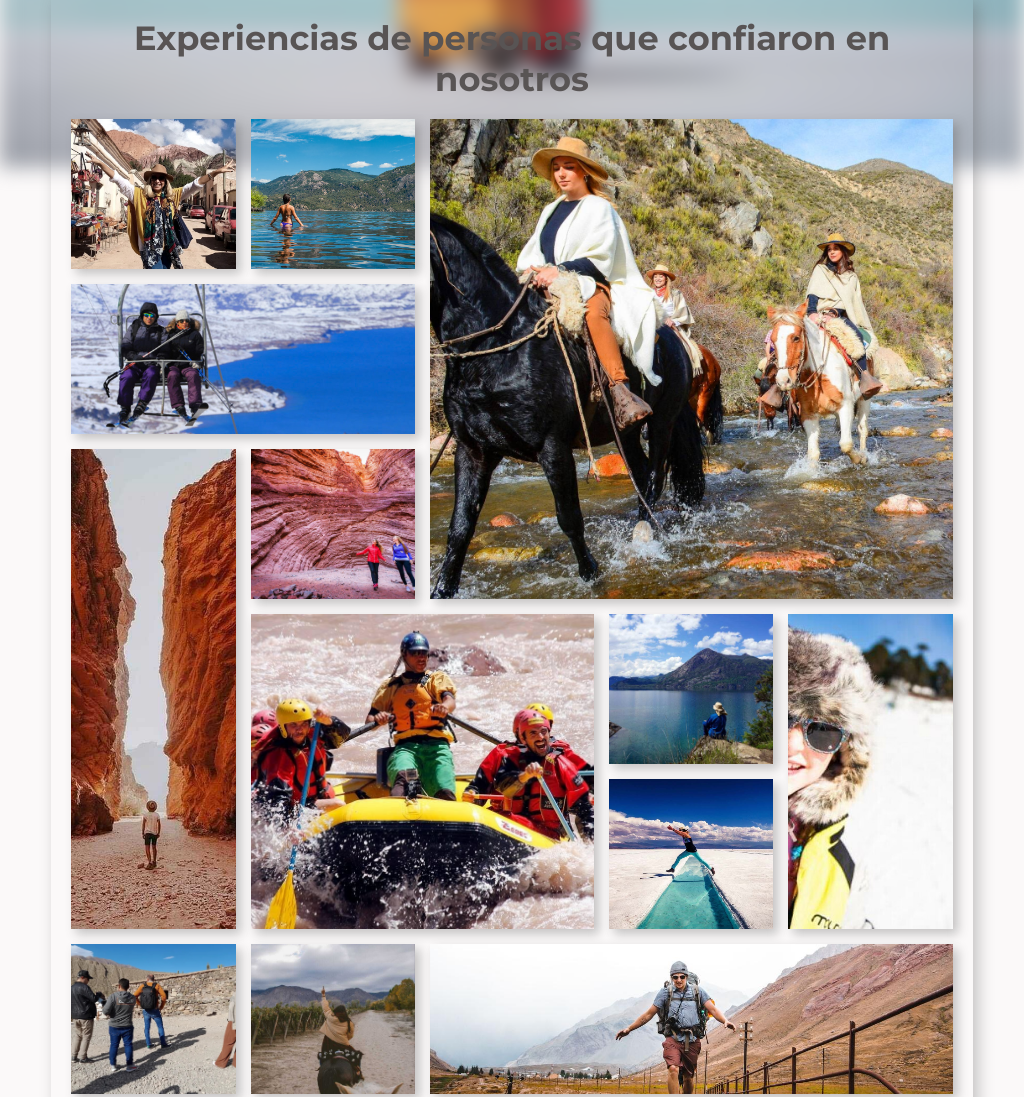
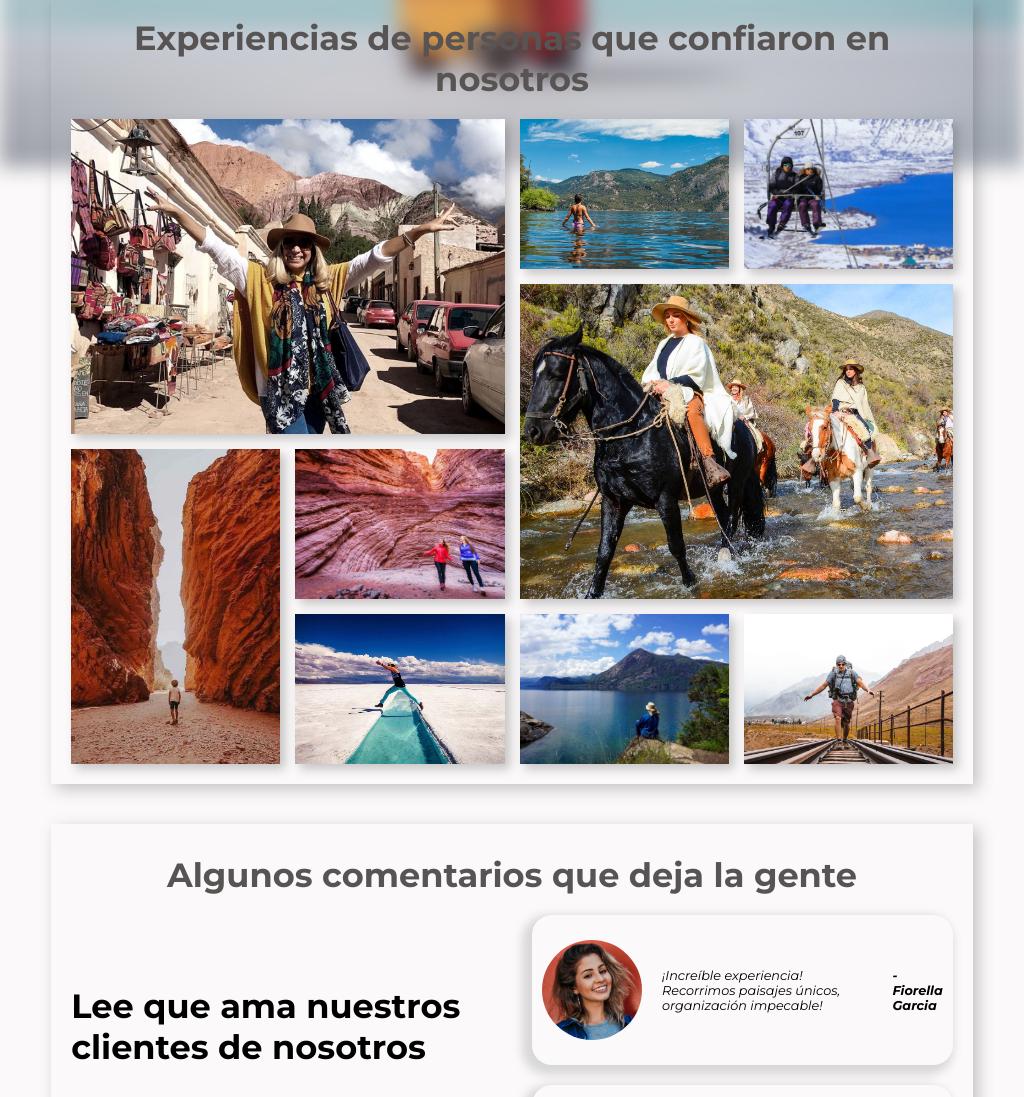
Before and after one commit to JoaquinRivas10/Proyecto-VIAJARG---Joaquin-Rivas, a plain HTML site: page index.html in a window 1024 px wide. Shown: the part 633-1730 px from the top of the page. Drawn offline with Linux system fonts and the light colour scheme; a web font is replaced by a local one.

Commit message:
PreEntrega2 Version4
Nuevos cambios en la galeria de fotos del INDEX

```diff
--- a/css/style.css
+++ b/css/style.css
@@ -188,7 +188,7 @@ li:hover {
 
 .experienciasContenedor {
     display: grid;
-    grid-template-columns: repeat(6 , 1fr);
+    grid-template-columns: repeat(5 , 1fr);
     grid-auto-rows: 150px;
     gap: 15px;
 }
@@ -200,6 +200,11 @@ li:hover {
     box-shadow: 5px 5px 10px #5555;
 }
 
+.tarjetaExperiencias:nth-child(4) img {
+    object-position: top;
+    object-position: left;
+}
+
 .tarjetaExperiencias:first-child {
     grid-row: span 2;
     grid-column: span 2;
@@ -209,20 +214,16 @@ li:hover {
     grid-column: span 2;
 }
 
-.tarjetaExperiencias:nth-child(6) {
+.tarjetaExperiencias:nth-child(4) {
     grid-column: span 3;
     grid-row: span 3;
 }
 
-.tarjetaExperiencias:nth-child(7) {
+.tarjetaExperiencias:nth-child(5) {
     grid-row: span 3;
 }
 
 .tarjetaExperiencias:nth-child(9) {
-    grid-row: span 2;
-}
-
-.tarjetaExperiencias:nth-child(11) {
     grid-column: span 3;
 }
 
@@ -669,48 +670,30 @@ footer img {
     }
 
     .experienciasContenedor {
-        grid-template-columns: repeat(5 , 1fr);
+        grid-template-columns: repeat(4 , 1fr);
         gap: 15px;
     }
 
     .tarjetaExperiencias:first-child {
-        grid-column: span 1;
-        grid-row: span 1;
+        grid-row: span 2;
+        grid-column: span 2;
     }
 
-    .tarjetaExperiencias:nth-child(6) {
-        grid-column-start: 3;
-        grid-column-end: 6;
-        grid-row-start: 1;
-        grid-row-end: 4;
+    .tarjetaExperiencias:nth-child(3) {
+        grid-column: span 1;
     }
 
-    .tarjetaExperiencias:nth-child(7) {
-        grid-column-start: 1;
-        grid-column-end: 2;
-        grid-row-start: 3;
-        grid-row-end: 6;
+    .tarjetaExperiencias:nth-child(4) {
+        grid-column: span 2;
+        grid-row: span 2;
+    }
+
+    .tarjetaExperiencias:nth-child(5) {
+        grid-row: span 2;
     }
 
     .tarjetaExperiencias:nth-child(9) {
-        grid-column-start: 2;
-        grid-column-end: 4;
-        grid-row-start: 4;
-        grid-row-end: 6;
-    }
-
-    .tarjetaExperiencias:nth-child(11) {
-        grid-column-start: 3;
-        grid-column-end: 6;
-        grid-row-start: 6;
-        grid-row-end: 7;
-    }
-
-    .tarjetaExperiencias:nth-child(12) {
-        grid-column-start: 5;
-        grid-column-end: 6;
-        grid-row-start: 4;
-        grid-row-end: 6;
+        grid-column: span 1;
     }
 
     /*Testimonios*/
@@ -1099,6 +1082,10 @@ footer img {
 
         .tarjetaExperiencias:first-child {
             grid-row: span 1;
+            grid-column: span 1;
+        }
+
+        .tarjetaExperiencias:nth-child(2) {
             grid-column: span 2;
         }
 
@@ -1106,25 +1093,25 @@ footer img {
             grid-column: span 1;
         }
 
-        .tarjetaExperiencias:nth-child(4) {
-            grid-column: span 2;
+        .tarjetaExperiencias:nth-child(3) img {
+            object-position: left;
         }
 
-        .tarjetaExperiencias:nth-child(6) {
+        .tarjetaExperiencias:nth-child(4) {
             grid-column: span 1;
             grid-row: span 1;
         }
 
-        .tarjetaExperiencias:nth-child(7) {
+        .tarjetaExperiencias:nth-child(5) {
             grid-row: span 2;
         }
 
-        .tarjetaExperiencias:nth-child(9) {
-            grid-row: span 2;
+        .tarjetaExperiencias:nth-child(7) {
+            grid-column: span 2;
         }
 
-        .tarjetaExperiencias:nth-child(11) {
-            grid-column: span 2;
+        .tarjetaExperiencias:nth-child(9) {
+            grid-column: span 1;
         }
 
         /*Testimonios*/
--- a/index.html
+++ b/index.html
@@ -68,34 +68,22 @@
                     <img src="img/experiencias/neuquen3.jpg" alt="Foto de Neuquen">
                 </div>
                 <div class="tarjetaExperiencias">
-                    <img src="img/experiencias/salta3.jpg" alt="Foto de Salta">
-                </div>
-                <div class="tarjetaExperiencias">
-                    <img src="img/experiencias/neuquen2.jpg" alt="Foto de Neuquen">
-                </div>
-                <div class="tarjetaExperiencias">
                     <img src="img/experiencias/mendoza2.jpg" alt="Foto de Mendoza">
                 </div>
                 <div class="tarjetaExperiencias">
                     <img src="img/experiencias/salta4.jpg" alt="Foto de Salta">
                 </div>
                 <div class="tarjetaExperiencias">
+                    <img src="img/experiencias/salta3.jpg" alt="Foto de Salta">
+                </div>
+                <div class="tarjetaExperiencias">
                     <img src="img/experiencias/jujuy1.jpg" alt="Foto de Jujuy">
                 </div>
                 <div class="tarjetaExperiencias">
-                    <img src="img/experiencias/mendoza3.jpg" alt="Foto de Mendoza">
-                </div>
-                <div class="tarjetaExperiencias">
-                    <img src="img/experiencias/jujuy2.jpg" alt="Foto de Jujuy">
+                    <img src="img/experiencias/neuquen2.jpg" alt="Foto de Neuquen">
                 </div>
                 <div class="tarjetaExperiencias">
                     <img src="img/experiencias/mendoza1.jpg" alt="Foto de Mendoza">
-                </div>
-                <div class="tarjetaExperiencias">
-                    <img src="img/experiencias/neuquen7.jpg" alt="Foto de Neuquen">
-                </div>
-                <div class="tarjetaExperiencias">
-                    <img src="img/experiencias/salta6.jpg" alt="Foto de Salta">
                 </div>
             </div>
         </section>
```
Lines whose indentation alone changed are shown as unchanged.
